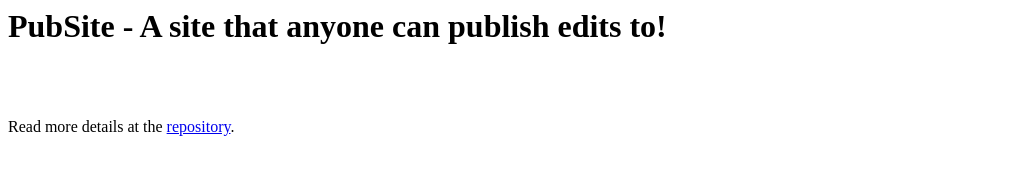
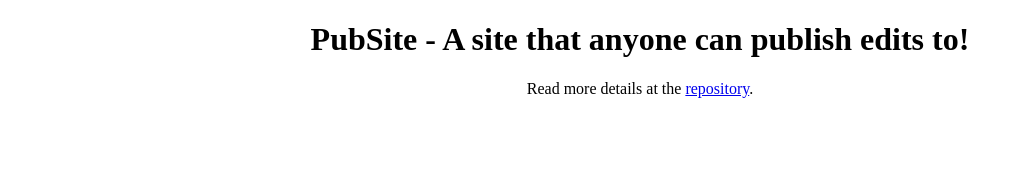
Before and after one commit to seal331/PubSite-HIDEN64, a plain HTML site: page index.html in a window 1280 px wide. Shown: the whole page, without its empty margins (0-1022 px from the left). Drawn offline with Linux system fonts and the light colour scheme.

Commit message:
layout changes

```diff
--- a/index.html
+++ b/index.html
@@ -1,3 +1,17 @@
-<h1>PubSite - A site that anyone can publish edits to!</h1><br><br>
+<!DOCTYPE html>
+<html>
 
+<head>
+<title>PubSite</title>
+<meta name=viewport content="width=device-width, initial-scale=1.0">
+<meta name=description content="PubSite - A site that anyone can publish edits to"/>
+<link rel=stylesheet href=style.css>
+</head>
+
+<body>
+
+<h1>PubSite - A site that anyone can publish edits to!</h1>
 <p>Read more details at the <a href=https://github.com/HIDEN64/PubSite>repository</a>.</p>
+
+</body>
+</html>
--- /dev/null
+++ b/style.css
@@ -0,0 +1,3 @@
+body {
+    text-align: center
+}
```
